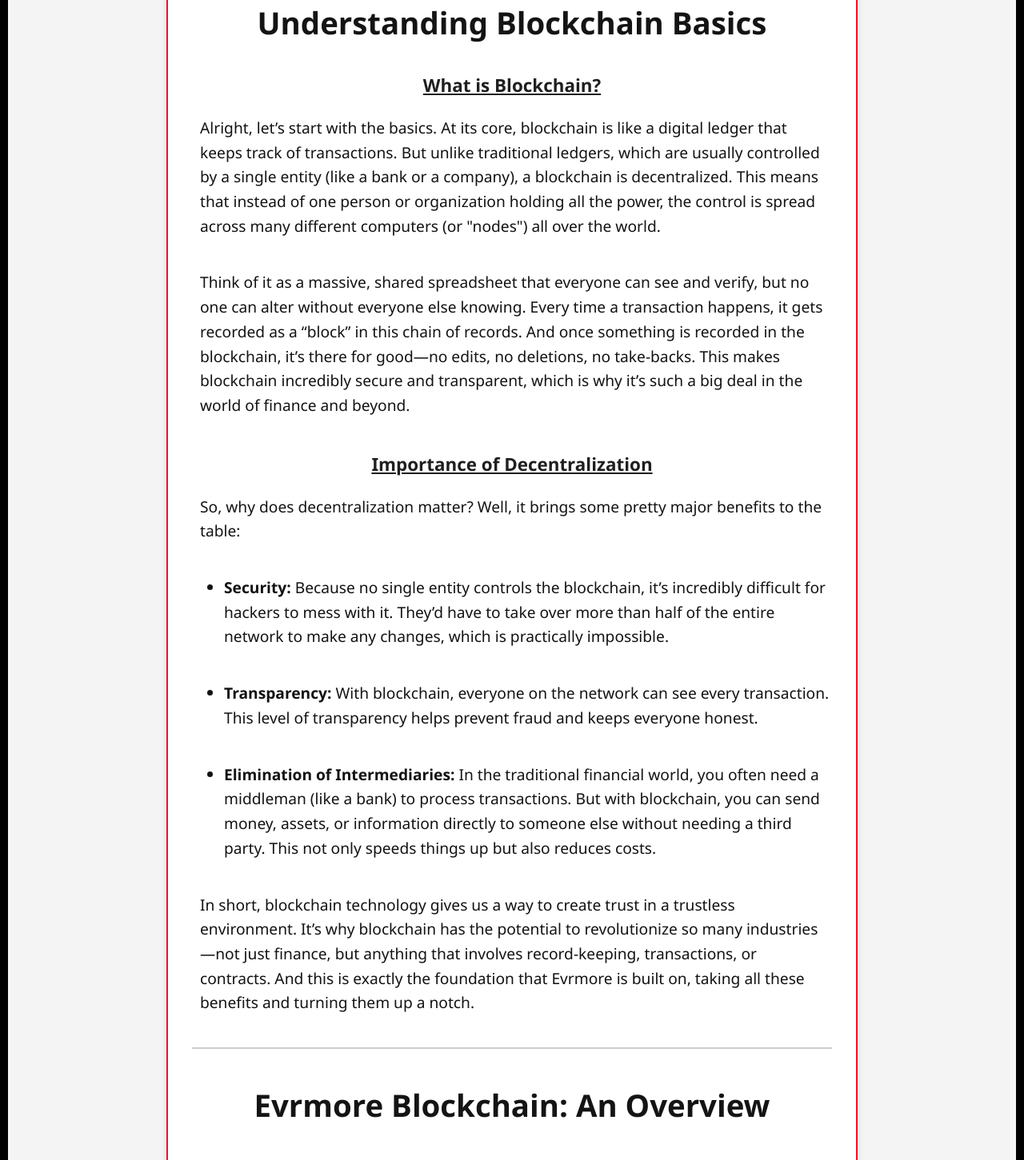
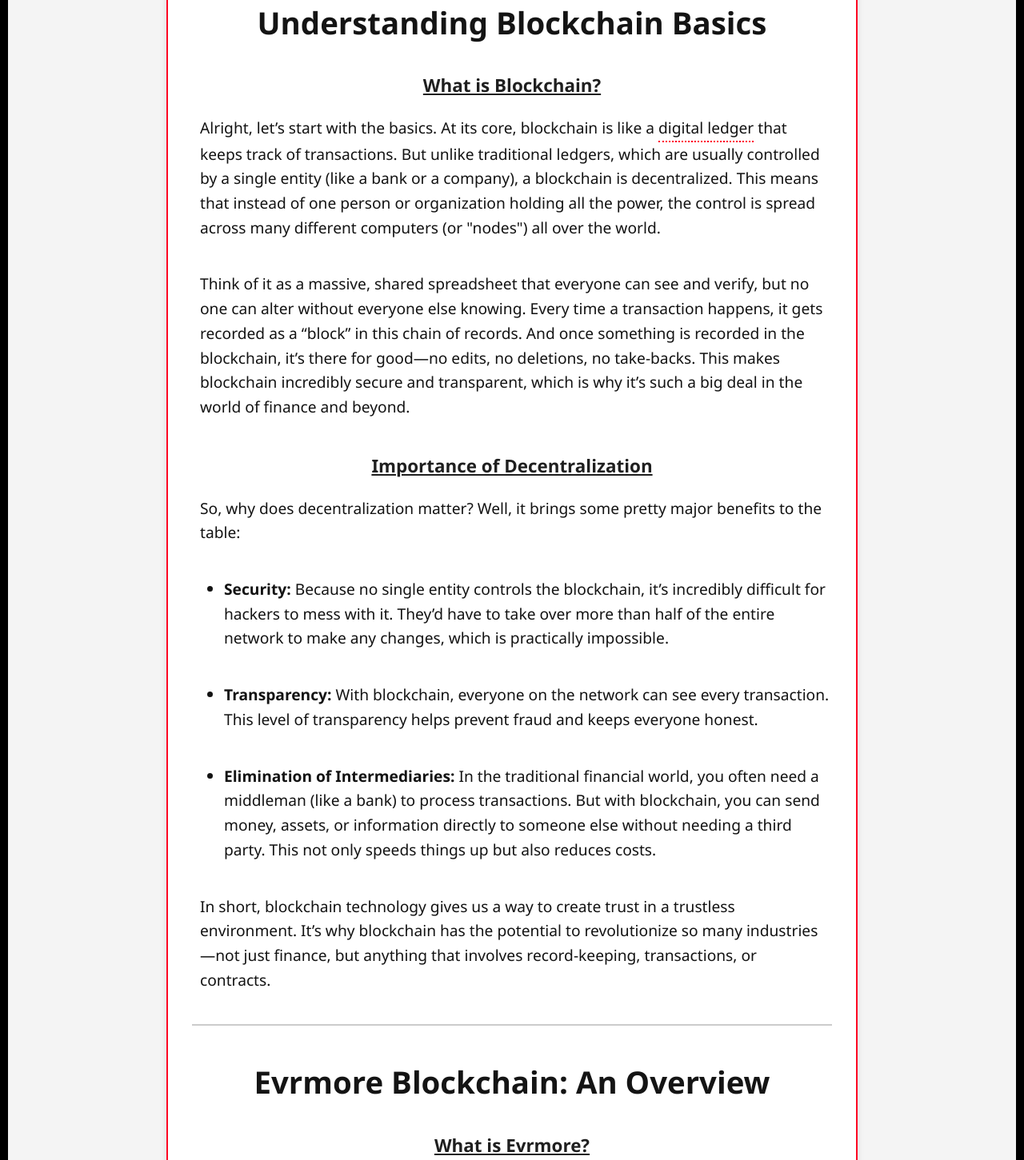
Before and after one commit to ManticoreTechnologies/manticore-exchange, a React (Vite) app: page /blog/evrmore-intro in a window 1280 px wide. Shown: the part 1204-2655 px from the top of the page at 80% size. Built offline with nearby package versions, Linux system fonts and the light colour scheme; no server answers.

Commit message:
Feat(Blog): fix blog

```diff
--- a/src/pages/blogs/EvrmoreBlogPost.tsx
+++ b/src/pages/blogs/EvrmoreBlogPost.tsx
@@ -54,7 +54,7 @@
                 <div id="basics">
                     <h2 className="sub-header">Understanding Blockchain Basics</h2>
                     <h3 className='sub-sub-header'>What is Blockchain?</h3>
-                    <p className="paragraph">Alright, let’s start with the basics. At its core, blockchain is like a digital ledger that keeps track of transactions. But unlike traditional ledgers, which are usually controlled by a single entity (like a bank or a company), a blockchain is decentralized. This means that instead of one person or organization holding all the power, the control is spread across many different computers (or "nodes") all over the world.</p>
+                    <p className="paragraph">Alright, let’s start with the basics. At its core, blockchain is like a <span className="blog-tooltip" data-tooltip-id="digital-ledger-tooltip" data-tooltip-content="A digital ledger is a database that records transactions across a network of computers. In the context of blockchain, like Evrmore, it's a secure and decentralized system that logs every transaction in a transparent and tamper-proof way. Each transaction is added as a block to the chain, ensuring the integrity and security of the data without the need for a central authority.">digital ledger</span> that keeps track of transactions. But unlike traditional ledgers, which are usually controlled by a single entity (like a bank or a company), a blockchain is decentralized. This means that instead of one person or organization holding all the power, the control is spread across many different computers (or "nodes") all over the world.</p>
                     <p className="paragraph">Think of it as a massive, shared spreadsheet that everyone can see and verify, but no one can alter without everyone else knowing. Every time a transaction happens, it gets recorded as a “block” in this chain of records. And once something is recorded in the blockchain, it’s there for good—no edits, no deletions, no take-backs. This makes blockchain incredibly secure and transparent, which is why it’s such a big deal in the world of finance and beyond.</p>
 
                     <h3 className='sub-sub-header'>Importance of Decentralization</h3>
@@ -64,7 +64,8 @@
                         <li className='paragraph'><strong>Transparency:</strong> With blockchain, everyone on the network can see every transaction. This level of transparency helps prevent fraud and keeps everyone honest.</li>
                         <li className='paragraph'><strong>Elimination of Intermediaries:</strong> In the traditional financial world, you often need a middleman (like a bank) to process transactions. But with blockchain, you can send money, assets, or information directly to someone else without needing a third party. This not only speeds things up but also reduces costs.</li>
                     </ul>
-                    <p className="paragraph">In short, blockchain technology gives us a way to create trust in a trustless environment. It’s why blockchain has the potential to revolutionize so many industries—not just finance, but anything that involves record-keeping, transactions, or contracts. And this is exactly the foundation that Evrmore is built on, taking all these benefits and turning them up a notch.</p>
+                    <p className="paragraph">In short, blockchain technology gives us a way to create trust in a trustless environment. It’s why blockchain has the potential to revolutionize so many industries—not just finance, but anything that involves record-keeping, transactions, or contracts.</p>
+                    <ReactTooltip id="digital-ledger-tooltip" place="top" effect="solid" className="react-tooltip" />
                 </div>
 
                 <div className='divider'></div>
```
